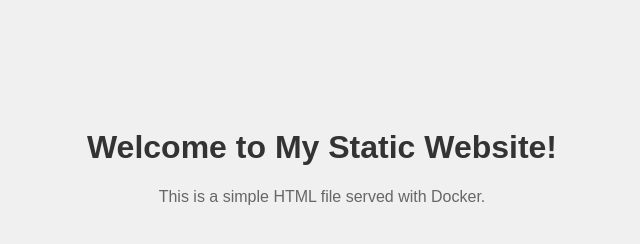
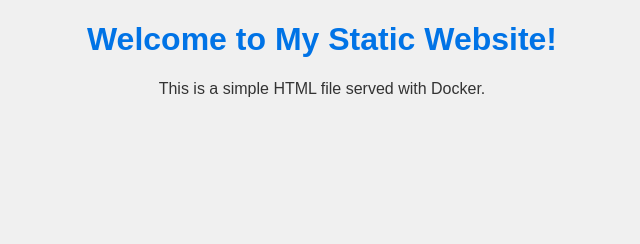
Before and after one commit to annapureddynandini/static-website, a plain HTML site: page static-website/index.html in a window 1280 px wide. Shown: the whole page, without its empty margins (318-958 px from the left). Drawn offline with Linux system fonts and the light colour scheme.

Commit message:
Update style.css

```diff
--- a/static-website/style.css
+++ b/static-website/style.css
@@ -1,14 +1,10 @@
 body {
+    font-family: Arial, sans-serif;
     background-color: #f0f0f0;
-    font-family: Arial, sans-serif;
+    color: #333;
     text-align: center;
-    padding-top: 100px;
 }
 
 h1 {
-    color: #333;
+    color: #0073e6;
 }
-
-p {
-    color: #666;
-}
```
